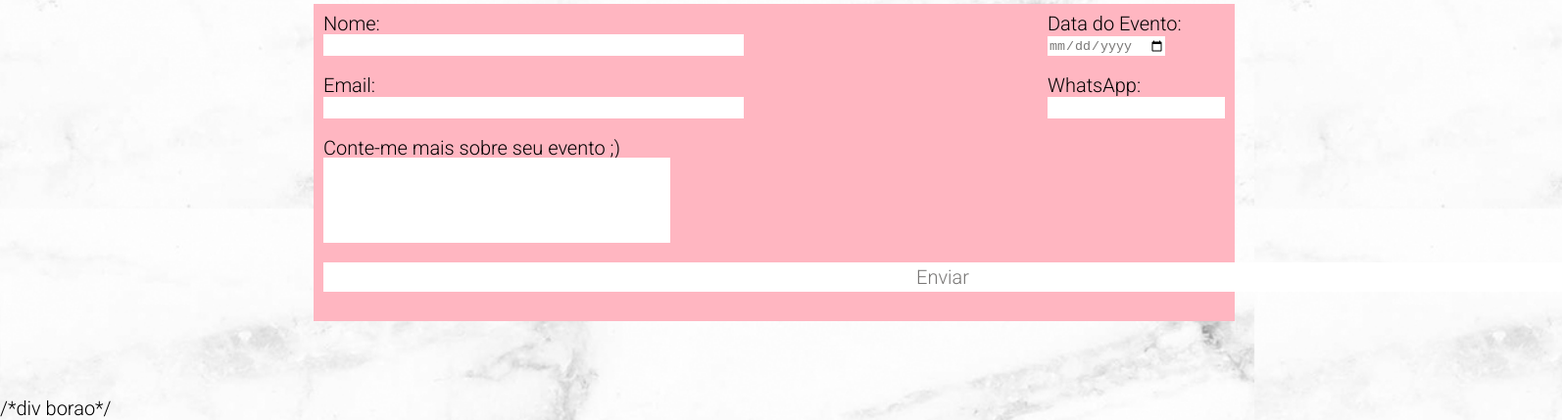
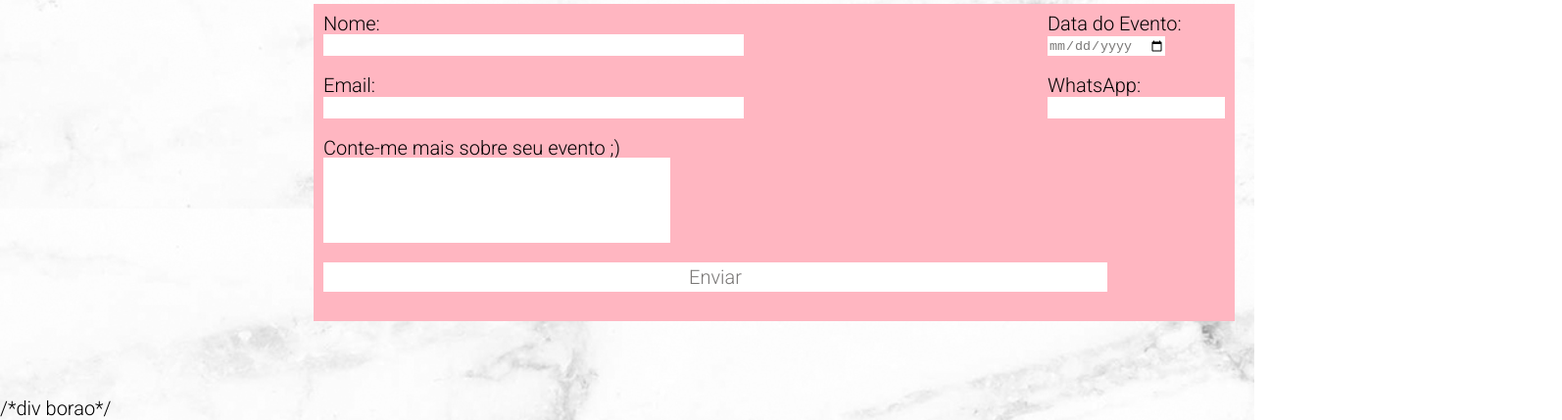
Before and after one commit to bekamielo/meuportfolio, a plain HTML site: page index.html in a window 1280 px wide. Shown: the part 2347-2776 px from the top of the page at 98% size, 1594 px wide, since content can reach past the window. Drawn offline with Linux system fonts and the light colour scheme.

Commit message:
Add files via upload

```diff
--- a/stilo.css
+++ b/stilo.css
@@ -88,11 +88,6 @@ nav{
 	padding-top: 100px;
 }
 
-
-.imgex{
-
-}
-
 .galeria{
 	margin-right: 10px ;
 }
@@ -137,7 +132,7 @@ input{
 	font-family: 'Roboto', sans-serif;
 	font-size: 20px;
 	height: 30px;
-    width: 158vh;
+    width: 100vh;
 }
 
 .icones {
```
